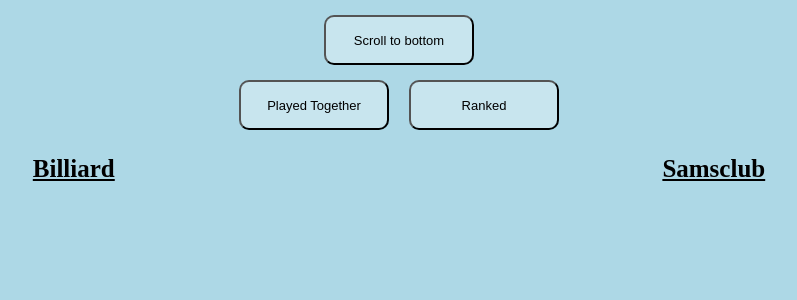
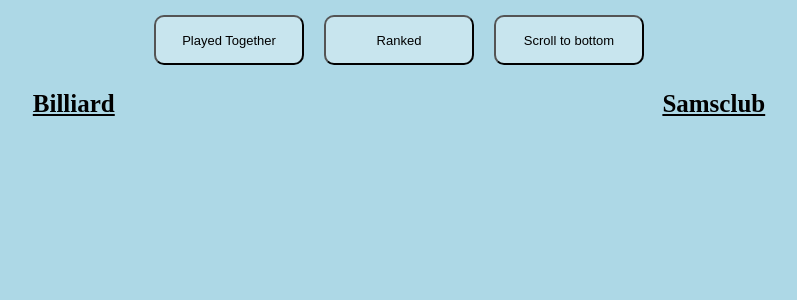
Before and after one commit to joej326/dota2, an Angular app: page / in a window 1280 px wide. Shown: the top 300 px of the page, without its empty margins (241-1038 px from the left). Built offline with nearby package versions, Linux system fonts and the light colour scheme; no server answers.

Commit message:
changed button back to using wrap-reverse

```diff
--- a/src/app/components/main/main.component.html
+++ b/src/app/components/main/main.component.html
@@ -1,8 +1,8 @@
 
-<button (click)="handleScrollToBottom()" class="scroll-to-bottom btn">Scroll to bottom</button>
 <div class="btn-container">
     <button (click)="handleFilterToggle('sameMatch')" class="toggle-btn btn same-match" [class.on]="isSameMatchToggleOn">Played Together</button>
     <button (click)="handleFilterToggle('ranked')" class="toggle-btn btn ranked" [class.on]="isRankedToggleOn">Ranked</button>
+    <button (click)="handleScrollToBottom()" class="btn">Scroll to bottom</button>
   </div>
 
 
--- a/src/app/components/main/main.component.scss
+++ b/src/app/components/main/main.component.scss
@@ -2,10 +2,6 @@
 
 .btn {
     @include button;
-
-    &.scroll-to-bottom {
-        margin: 15px auto 0 auto;
-    }
 
     &.same-match{
         &.on {
@@ -30,6 +26,7 @@
 
 .btn-container {
     display: flex;
+    flex-wrap: wrap-reverse;
     justify-content: center;
     align-items: center;
 }
```
